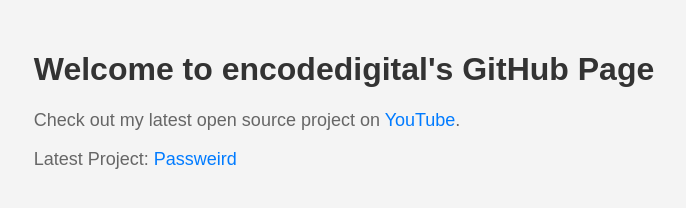
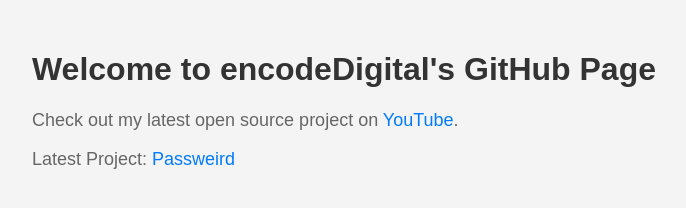
Before and after one commit to encodedigital/encodedigital.github.io, a plain HTML site: page index.html in a window 1280 px wide. Shown: the whole page, without its empty margins (296-982 px from the left). Drawn offline with Linux system fonts and the light colour scheme.

Commit message:
Update index.html

```diff
--- a/index.html
+++ b/index.html
@@ -4,7 +4,7 @@
 <head>
     <meta charset="UTF-8">
     <meta name="viewport" content="width=device-width, initial-scale=1.0">
-    <title>encodedigital - Open Source Projects</title>
+    <title>encodeDigital - Open Source Projects</title>
     <style>
         body {
             font-family: 'Arial', sans-serif;
@@ -47,7 +47,7 @@
 
 <body>
     <div class="container">
-        <h1>Welcome to encodedigital's GitHub Page</h1>
+        <h1>Welcome to encodeDigital's GitHub Page</h1>
         <p>
             Check out my latest open source project on
             <a href="https://www.youtube.com/@encodedigital" target="_blank">YouTube</a>.
```
